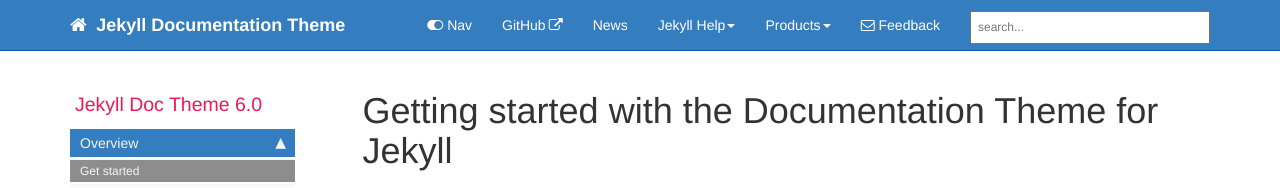
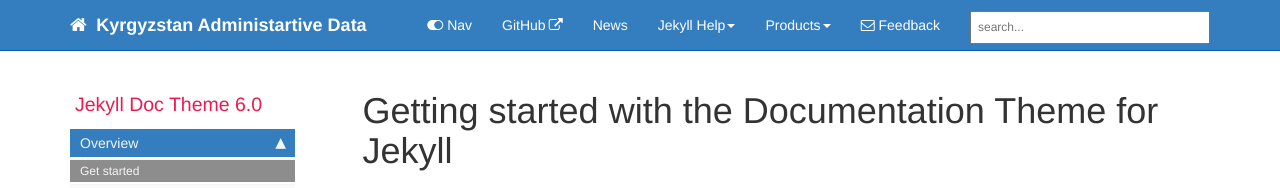
Before and after one commit to auca-econ/cadev, a Jekyll site: the page built from index.md, in a window 1280 px wide and 900 px high. Shown: the top 188 px of the window. Built offline with Jekyll 4.4.1, drawn with Linux system fonts in a browser that asks for light colours; comment, search, counter and statistics services are not loaded.

Commit message:
Update _config.yml

```diff
--- a/_config.yml
+++ b/_config.yml
@@ -3,10 +3,10 @@ repository: tomjoht/documentation-theme-jekyll
 output: web
 # this property is useful for conditional filtering of content that is separate from the PDF.
 
-topnav_title: Jekyll Documentation Theme
+topnav_title: Kyrgyzstan Administartive Data
 # this appears on the top navigation bar next to the home button
 
-site_title: Jekyll theme for documentation
+site_title: Kyrgyzstan administartive data
 # this appears in the html browser tab for the site title (seen mostly by search engines, not users)
 
 company_name: Copyright 2021 Google LLC
```
